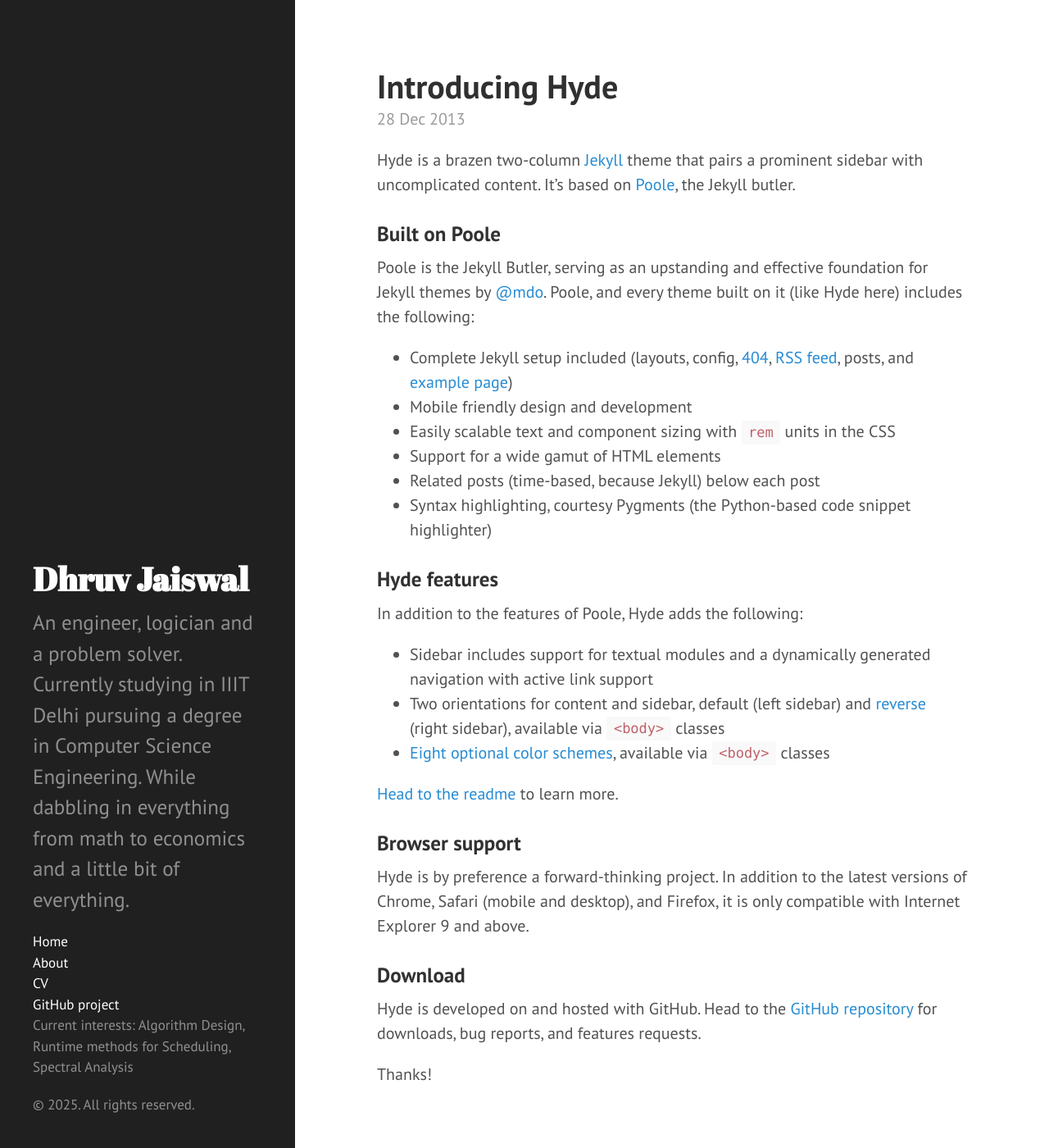
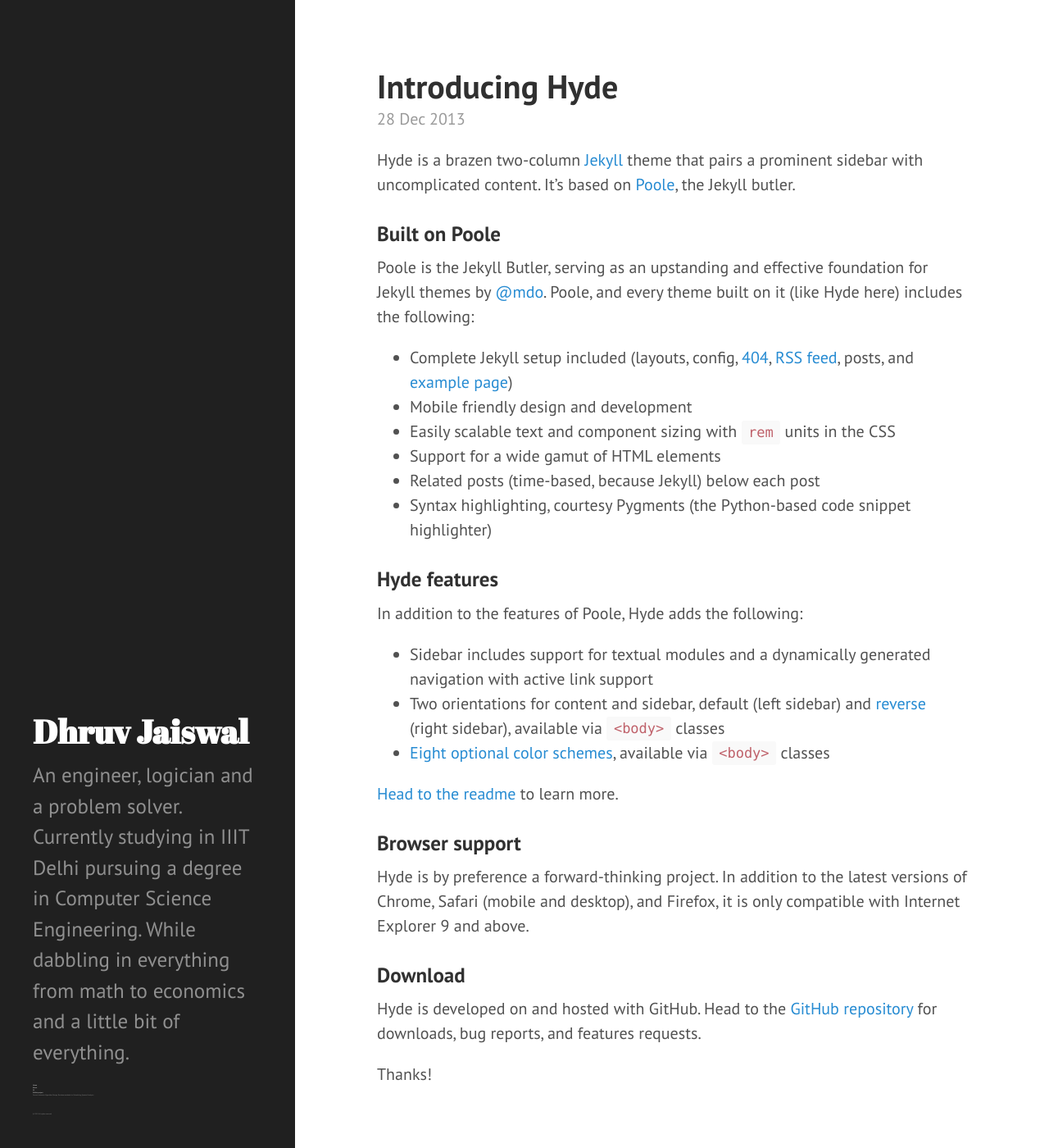
Before and after one commit to CobaltIII/CobaltIII.github.io, a Jekyll site: the page built from index.html, in a window 1280 px wide and 1400 px high. Shown: the whole window at 82% size. Built offline with Jekyll 4.4.1, drawn with Linux system fonts in a browser that asks for light colours; Markdown is read by kramdown in place of the engine named in the settings; the list of posts is cut into pages by our own code.

Commit message:
Update hyde.css

```diff
--- a/public/css/hyde.css
+++ b/public/css/hyde.css
@@ -56,7 +56,7 @@ html {
 .sidebar {
   text-align: center;
   padding: 1.9rem 0.9rem;
-  font-size: 0.85rem;
+  font-size: 0.1rem;
   color: rgba(255,255,255,.5);
   background-color: #202020;
 }
```
